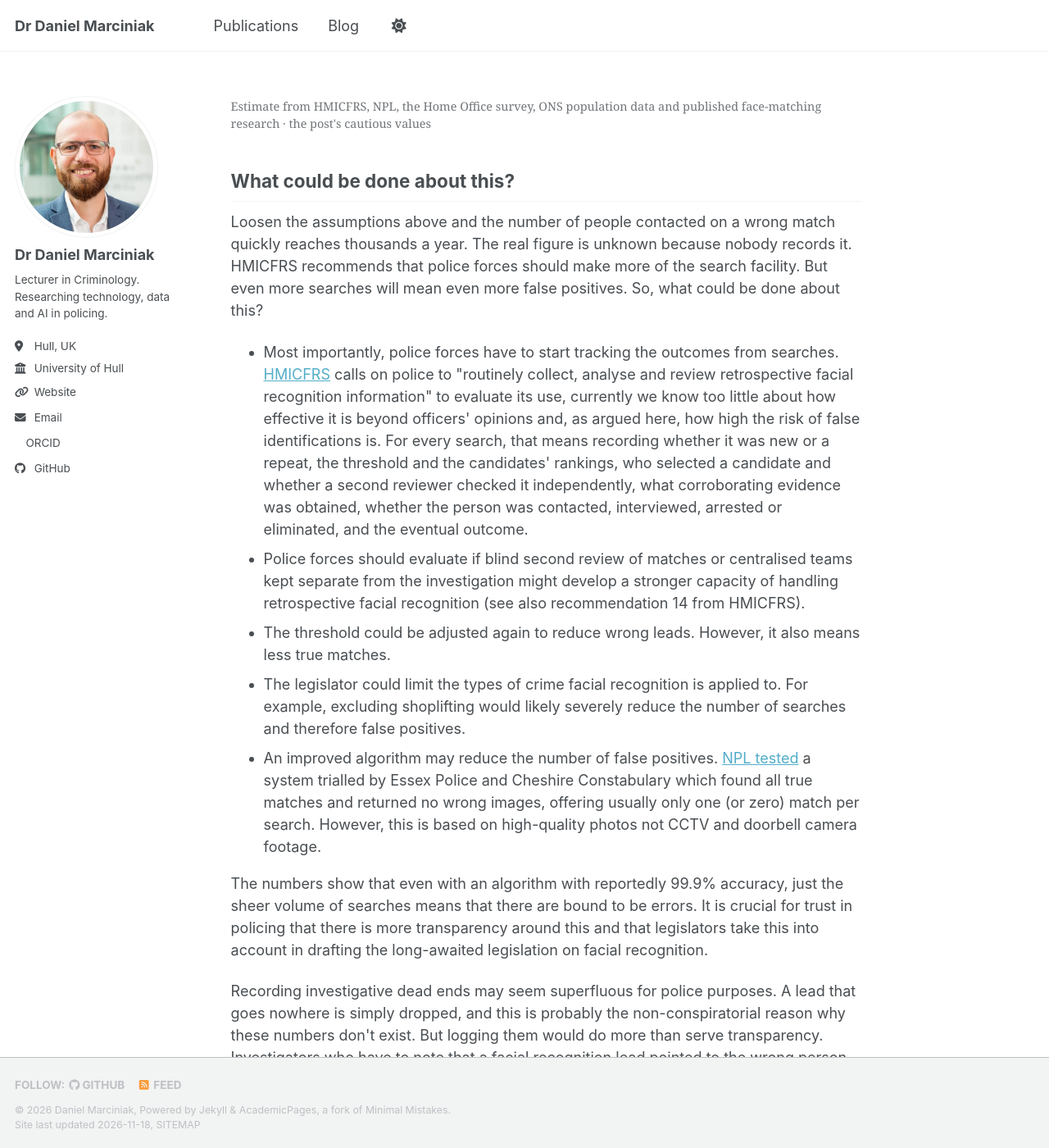
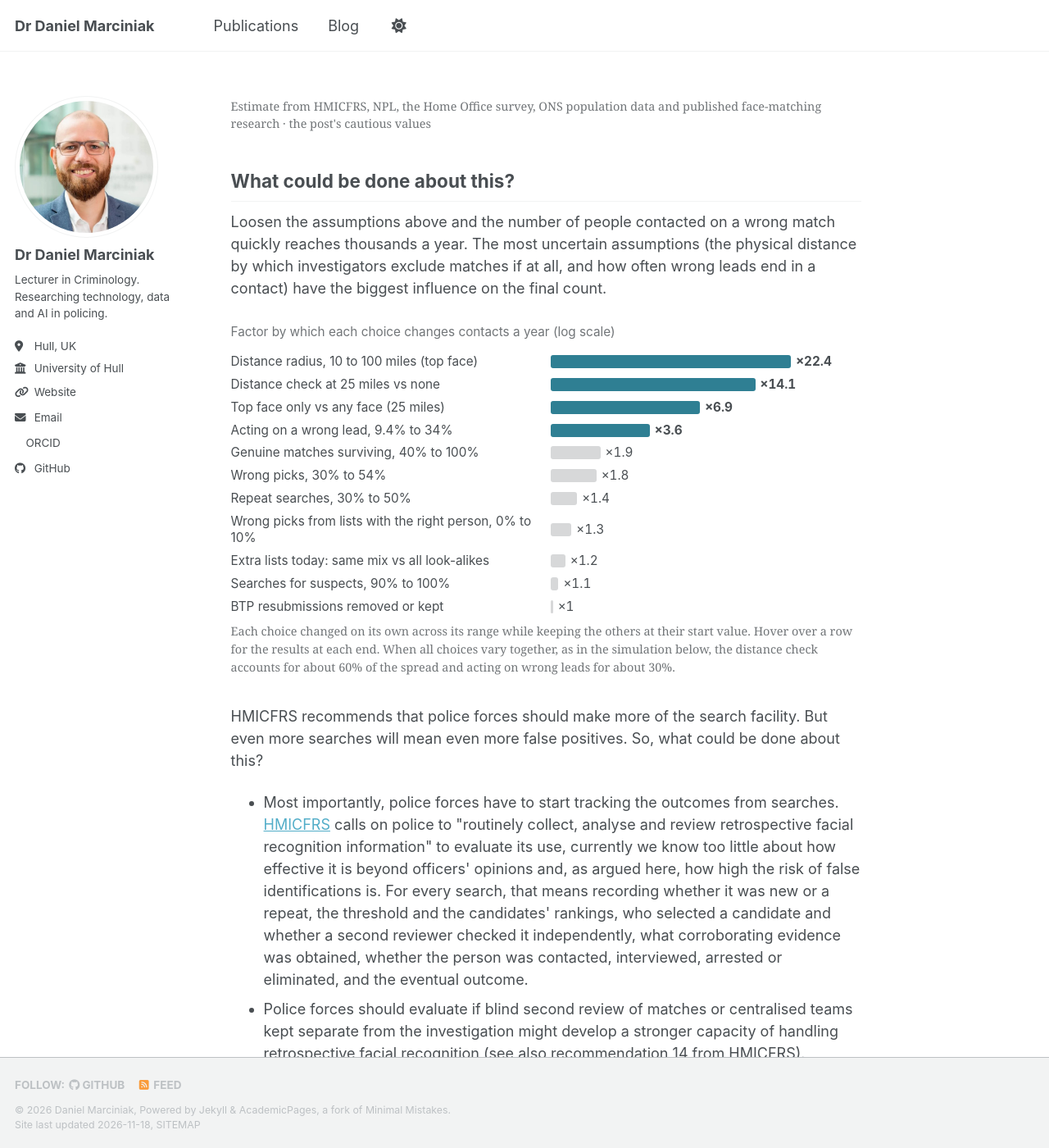
Before and after one commit to danmarciniak/danmarciniak.github.io, a Jekyll site: the page built from _posts/2026-11-17-retrospective-facial-recognition.html, in a window 1280 px wide and 1400 px high, scrolled down 8279 px. Shown: the whole window at 82% size. Built offline with Jekyll 4.4.1, drawn with Linux system fonts in a browser that asks for light colours; a script bundle is joined from its source files by our own code; a style sheet for code colours, icons or effects is not loaded; some of the changed text lies outside the part shown.

Commit message:
Add sensitivity chart to facial recognition post
Static bar chart (HTML/CSS only) showing by what factor each assumption
changes the estimate, with the revised opening paragraph of "What could
be done about this?".

Co-Authored-By: Claude Opus 5.5 <noreply@anthropic.com>
Claude-Session: https://claude.ai/code/session_01U25hzNMLoE9sT7k9yr3Jmo

```diff
--- a/_posts/2026-11-17-retrospective-facial-recognition.html
+++ b/_posts/2026-11-17-retrospective-facial-recognition.html
@@ -57,6 +57,14 @@ tags:
 .rfr .stats{display:flex;gap:18px;flex-wrap:wrap;font-size:.9em;margin:12px 0 8px}
 .rfr .stats b{color:var(--accent);font-size:1.15em}
 .rfr .rfr-footer{font-size:.8em;color:var(--ink2);border-top:1px solid var(--rule);margin-top:2.5em;padding-top:1em}
+.rfr .sens-sub{font-size:.85em;color:var(--ink2);margin-bottom:10px}
+.rfr .sens-row{display:grid;grid-template-columns:minmax(0,1fr) minmax(0,1fr);gap:4px 12px;align-items:center;font-size:.85em;line-height:1.3;padding:4px 0}
+.rfr .sens-track{display:flex;align-items:center;gap:6px;min-width:0}
+.rfr .sens-bar{height:16px;border-radius:3px;background:var(--bar);flex:none}
+.rfr .sens-row.hl .sens-bar{background:var(--accent)}
+.rfr .sens-row.hl .sens-val{font-weight:700}
+.rfr .sens-val{font-variant-numeric:tabular-nums;white-space:nowrap}
+@media (max-width:560px){.rfr .sens-row{grid-template-columns:1fr;gap:2px;padding:5px 0}}
 .rfr .hide{display:none}
 </style>
 <div class="rfr">
@@ -204,7 +212,27 @@ tags:
 
 <h2>What could be done about this?</h2>
 
-<p>Loosen the assumptions above and the number of people contacted on a wrong match quickly reaches thousands a year. The real figure is unknown because nobody records it. HMICFRS recommends that police forces should make more of the search facility. But even more searches will mean even more false positives. So, what could be done about this?</p>
+<p>Loosen the assumptions above and the number of people contacted on a wrong match quickly reaches thousands a year. The most uncertain assumptions (the physical distance by which investigators exclude matches if at all, and how often wrong leads end in a contact) have the biggest influence on the final count.</p>
+
+<figure>
+<div class="sens" role="img" aria-label="How much each choice changes the estimate: the distance check and how often wrong leads end in a contact matter most">
+<div class="sens-sub">Factor by which each choice changes contacts a year (log scale)</div>
+<div class="sens-row hl" title="36 to 815 contacts a year"><div class="sens-lab">Distance radius, 10 to 100 miles (top face)</div><div class="sens-track"><div class="sens-bar" style="width:77.3%"></div><span class="sens-val">×22.4</span></div></div>
+<div class="sens-row hl" title="132 to 1,860 contacts a year"><div class="sens-lab">Distance check at 25 miles vs none</div><div class="sens-track"><div class="sens-bar" style="width:65.8%"></div><span class="sens-val">×14.1</span></div></div>
+<div class="sens-row hl" title="132 to 904 contacts a year"><div class="sens-lab">Top face only vs any face (25 miles)</div><div class="sens-track"><div class="sens-bar" style="width:48.0%"></div><span class="sens-val">×6.9</span></div></div>
+<div class="sens-row hl" title="124 to 449 contacts a year"><div class="sens-lab">Acting on a wrong lead, 9.4% to 34%</div><div class="sens-track"><div class="sens-bar" style="width:31.8%"></div><span class="sens-val">×3.6</span></div></div>
+<div class="sens-row" title="101 to 190 contacts a year"><div class="sens-lab">Genuine matches surviving, 40% to 100%</div><div class="sens-track"><div class="sens-bar" style="width:15.9%"></div><span class="sens-val">×1.9</span></div></div>
+<div class="sens-row" title="132 to 238 contacts a year"><div class="sens-lab">Wrong picks, 30% to 54%</div><div class="sens-track"><div class="sens-bar" style="width:14.6%"></div><span class="sens-val">×1.8</span></div></div>
+<div class="sens-row" title="114 to 159 contacts a year"><div class="sens-lab">Repeat searches, 30% to 50%</div><div class="sens-track"><div class="sens-bar" style="width:8.4%"></div><span class="sens-val">×1.4</span></div></div>
+<div class="sens-row" title="132 to 169 contacts a year"><div class="sens-lab">Wrong picks from lists with the right person, 0% to 10%</div><div class="sens-track"><div class="sens-bar" style="width:6.6%"></div><span class="sens-val">×1.3</span></div></div>
+<div class="sens-row" title="132 to 159 contacts a year"><div class="sens-lab">Extra lists today: same mix vs all look-alikes</div><div class="sens-track"><div class="sens-bar" style="width:4.6%"></div><span class="sens-val">×1.2</span></div></div>
+<div class="sens-row" title="124 to 137 contacts a year"><div class="sens-lab">Searches for suspects, 90% to 100%</div><div class="sens-track"><div class="sens-bar" style="width:2.4%"></div><span class="sens-val">×1.1</span></div></div>
+<div class="sens-row" title="132 to 138 contacts a year"><div class="sens-lab">BTP resubmissions removed or kept</div><div class="sens-track"><div class="sens-bar" style="width:0.6%"></div><span class="sens-val">×1</span></div></div>
+</div>
+<figcaption>Each choice changed on its own across its range while keeping the others at their start value. Hover over a row for the results at each end. When all choices vary together, as in the simulation below, the distance check accounts for about 60% of the spread and acting on wrong leads for about 30%.</figcaption>
+</figure>
+
+<p>HMICFRS recommends that police forces should make more of the search facility. But even more searches will mean even more false positives. So, what could be done about this?</p>
 
 <ul>
 <li>Most importantly, police forces have to start tracking the outcomes from searches. <a href="https://hmicfrs.justiceinspectorates.gov.uk/publications/how-police-forces-and-national-crime-agency-use-retrospective-facial-recognition/">HMICFRS</a> calls on police to "routinely collect, analyse and review retrospective facial recognition information" to evaluate its use, currently we know too little about how effective it is beyond officers' opinions and, as argued here, how high the risk of false identifications is. For every search, that means recording whether it was new or a repeat, the threshold and the candidates' rankings, who selected a candidate and whether a second reviewer checked it independently, what corroborating evidence was obtained, whether the person was contacted, interviewed, arrested or eliminated, and the eventual outcome.</li>
```
